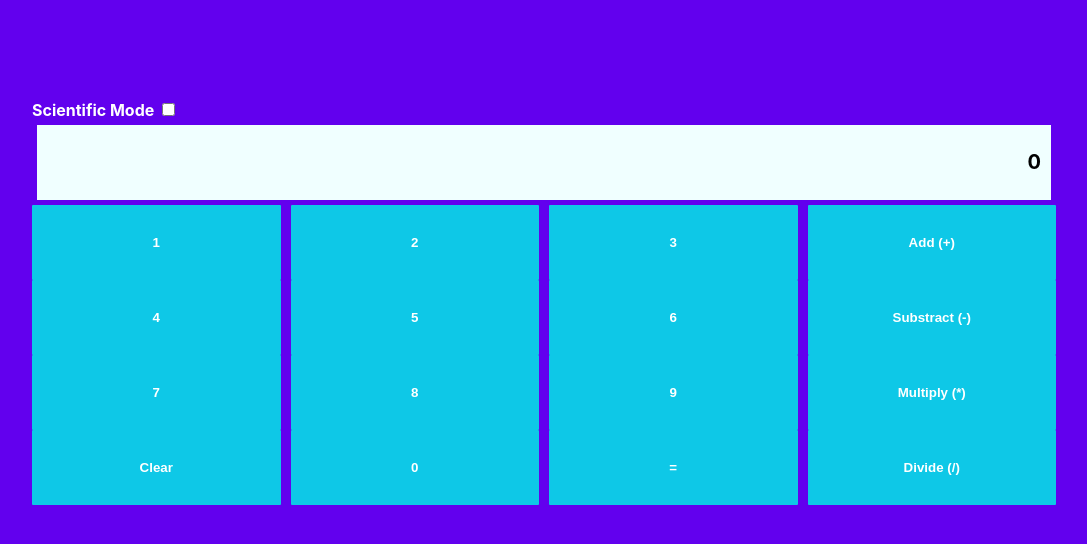
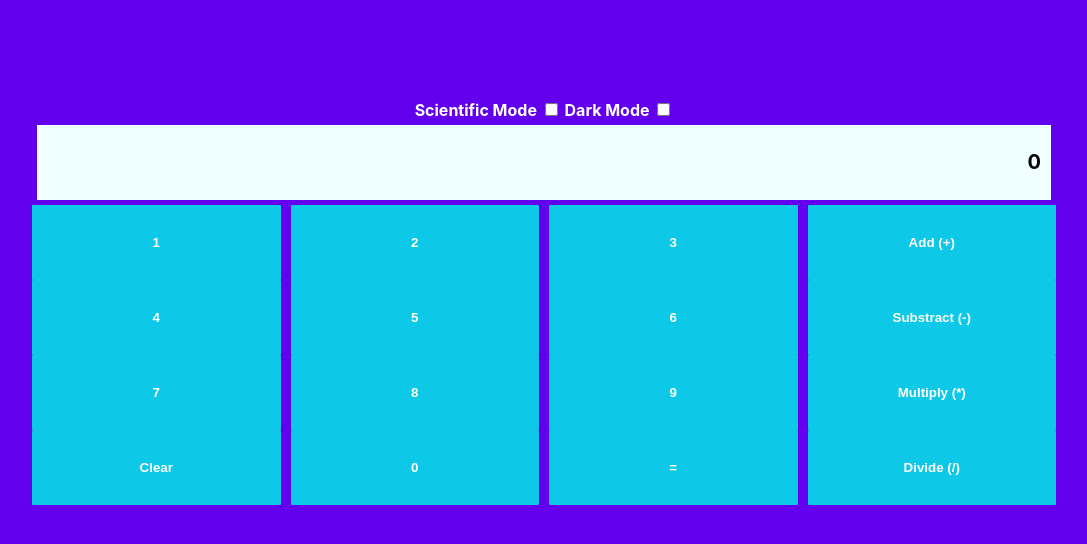
Before and after one commit to mayank8005/calculator, a React (Create React App) app: page / in a window 1280 px wide. Shown: the top 544 px of the page, without its empty margins (96-1183 px from the left). Built offline with nearby package versions, Linux system fonts and the light colour scheme.

Commit message:
add dark mode support

```diff
--- a/src/components/calculator-ui/calculator-ui.js
+++ b/src/components/calculator-ui/calculator-ui.js
@@ -15,7 +15,7 @@ import {
   getScientificOperatorResult,
 } from "./calculator-ui.utils";
 
-export default function CalculatorUI() {
+export default function CalculatorUI(props) {
   const [userInput, setUserInput] = useState({
     operator: "",
     lastNumber: "",
@@ -69,6 +69,8 @@ export default function CalculatorUI() {
       <Header
         scientificMode={scientificMode}
         setScientificMode={setScientificMode}
+        setTheme={props.setTheme}
+        theme={props.theme}
       />
       <div className="user-display">
         {" "}
--- a/src/components/calculator-ui/header/header.constant.js
+++ b/src/components/calculator-ui/header/header.constant.js
@@ -1,3 +1,9 @@
 export const LABEL = {
-    scientificMode: 'Scientific Mode'
+    scientificMode: 'Scientific Mode',
+    darkMode: 'Dark Mode'
 }
+
+export const THEMES = {
+    light: 'light',
+    dark: 'dark',
+}
--- a/src/components/calculator-ui/header/header.css
+++ b/src/components/calculator-ui/header/header.css
@@ -1,5 +1,9 @@
 .scientific-mode-control {
-    color: white;
-    font-weight: bold;
     text-align: left;
 }
+
+.controls {
+    color: white;
+    display: inline;
+    font-weight: bold;
+}
--- a/src/components/calculator-ui/header/header.js
+++ b/src/components/calculator-ui/header/header.js
@@ -2,7 +2,7 @@ import React from 'react';
 import './header.css';
 
 //importing constant
-import {LABEL} from './header.constant'
+import {LABEL, THEMES} from './header.constant'
 
 export default function Header(props) {
 
@@ -10,14 +10,25 @@ export default function Header(props) {
         props.setScientificMode(!props.scientificMode);
     }
 
+    const toggleTheme = () => {
+        props.setTheme(props.theme === THEMES.dark ? THEMES.light : THEMES.dark)
+    }
+
     return (
         <header>
-            <div className="scientific-mode-control">
+            <div className="controls scientific-mode-control">
                 <span> {LABEL.scientificMode} </span>
                 <input type="checkbox" name="scientific-mode"
                     checked={props.scientificModeEnable}
                     onChange={toggleScientificMode} />
-                </div>
+            </div>
+
+            <div className="controls theme-control">
+                <span> {LABEL.darkMode} </span>
+                <input type="checkbox" name="dark-mode"
+                    checked={props.theme === THEMES.dark}
+                    onChange={toggleTheme} />
+            </div>
         </header>
     );
 }
--- a/src/components/main-container/main-conatiner.js
+++ b/src/components/main-container/main-conatiner.js
@@ -1,4 +1,4 @@
-import React from 'react'
+import React, { useState } from 'react'
 import './main-container.css'
 
 //importing child components
@@ -7,9 +7,11 @@ import CalculatorUI from "../calculator-ui/calculator-ui";
 
 export default function MainContainer() {
 
+    const [theme, setTheme] = useState('light');
+
     return(
-        <div className="main-container">
-            <CalculatorUI/>
+        <div className={`main-container ${theme}`}>
+            <CalculatorUI setTheme={setTheme} theme={theme}/>
         </div>
     )
 }
--- a/src/components/main-container/main-container.css
+++ b/src/components/main-container/main-container.css
@@ -3,3 +3,20 @@
     height: 100vw;
     background-color: #6200EE;
 }
+
+.light {
+    background-color: #6200EE;
+}
+
+.light button {
+    background-color: #0ec8e7;
+}
+
+.dark {
+    background-color: black;
+}
+
+.dark button {
+    background-color: white;
+    color: black;
+}
```
